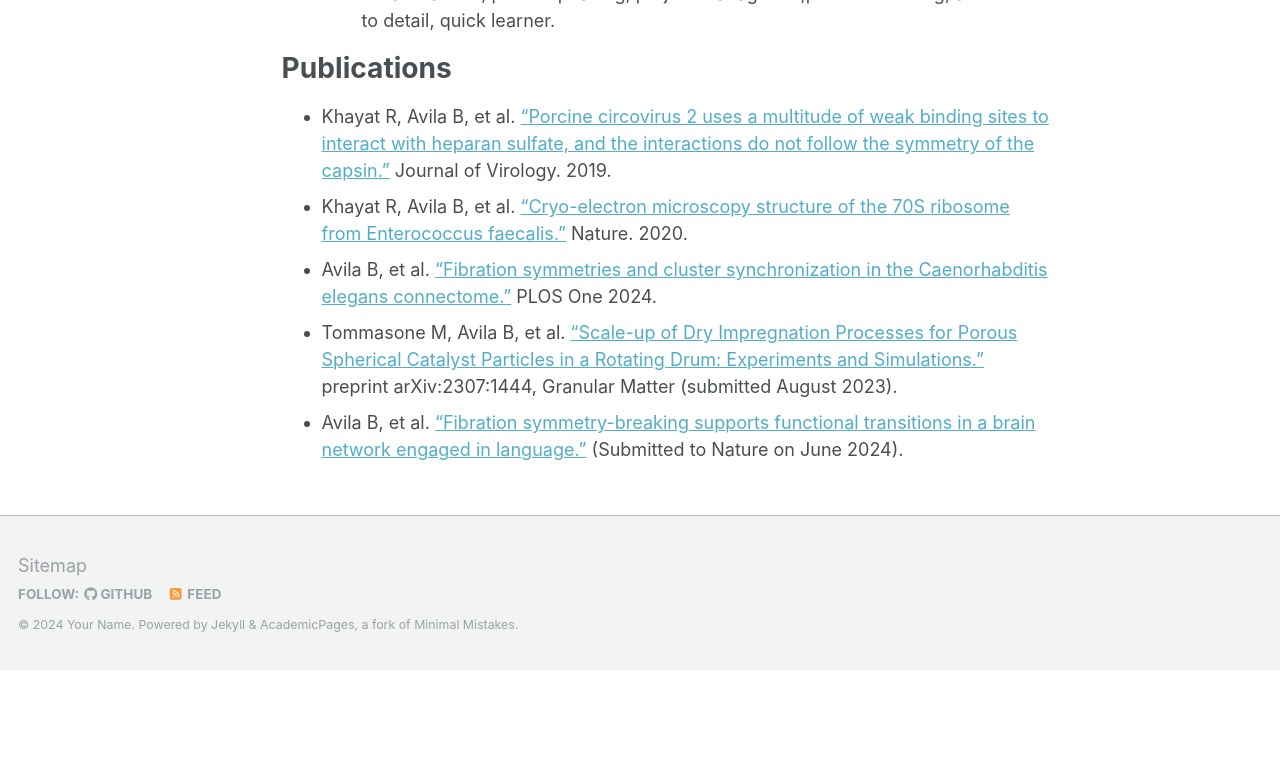
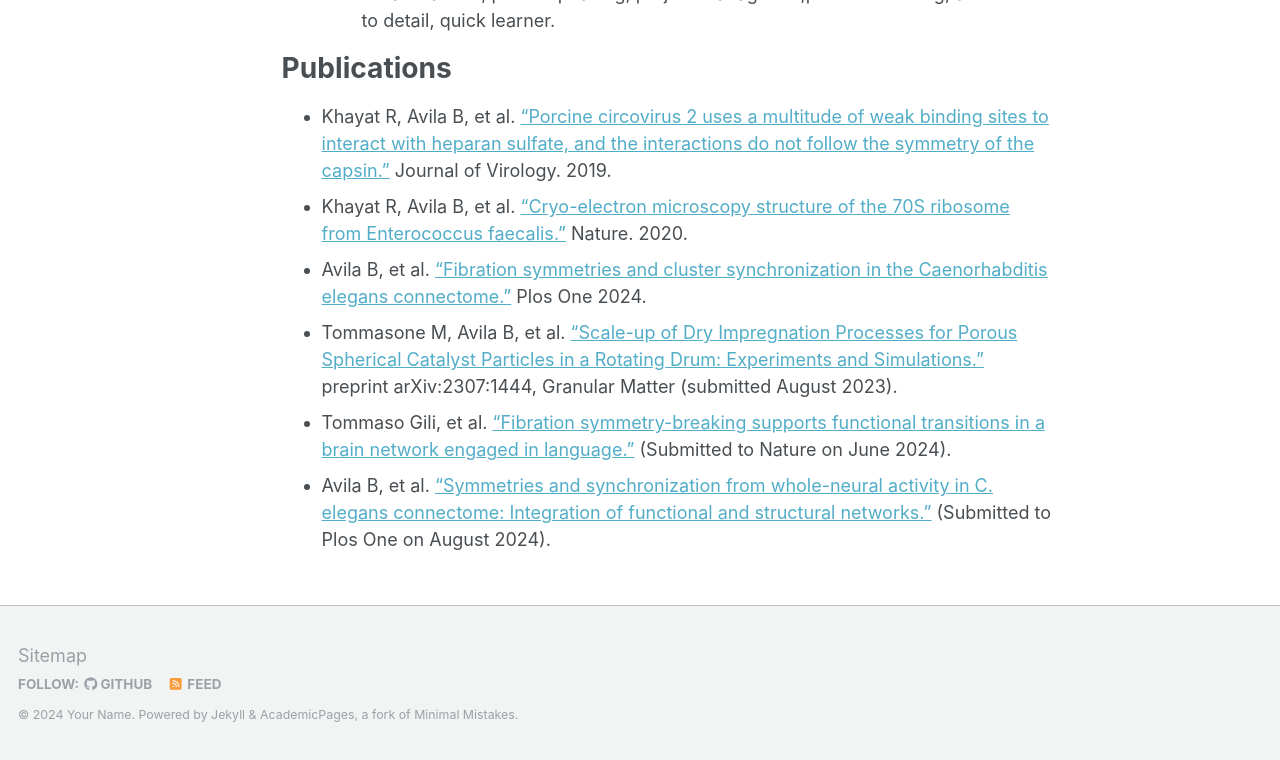
Before and after one commit to kryogenica/CV, a Jekyll site: the page built from _pages/about.md, in a window 1280 px wide and 900 px high, scrolled down 2725 px, cut to the strip 140-900 px from the top of the window. Built offline with Jekyll 4.4.1, drawn with Linux system fonts in a browser that asks for light colours; before the commit the page ends 3535 px from its top, so only the background shows below that.

Commit message:
Update about.md

```diff
--- a/_pages/about.md
+++ b/_pages/about.md
@@ -67,7 +67,8 @@ Publications
 ======
 * Khayat R, Avila B, et al. [“Porcine circovirus 2 uses a multitude of weak binding sites to interact with heparan sulfate, and the interactions do not follow the symmetry of the capsin.”](https://jvi.asm.org/content/93/6/e02222-18)  Journal of Virology. 2019.
 * Khayat R, Avila B, et al. [“Cryo-electron microscopy structure of the 70S ribosome from Enterococcus faecalis.”](https://www.nature.com/articles/s41598-020-73199-6) Nature. 2020.
-* Avila B, et al. [“Fibration symmetries and cluster synchronization in the Caenorhabditis elegans connectome.”](https://arxiv.org/abs/2305.19367) PLOS One 2024.
+* Avila B, et al. [“Fibration symmetries and cluster synchronization in the Caenorhabditis elegans connectome.”](https://arxiv.org/abs/2305.19367) Plos One 2024.
 * Tommasone M, Avila B, et al. [“Scale-up of Dry Impregnation Processes for Porous Spherical Catalyst Particles in a Rotating Drum:
 Experiments and Simulations.”](https://arxiv.org/abs/2307.14444) preprint arXiv:2307:1444, Granular Matter (submitted August 2023).
-* Avila B, et al. [“Fibration symmetry-breaking supports functional transitions in a brain network engaged in language.”](https://www.researchsquare.com/article/rs-4409330/v1) (Submitted to  Nature on June 2024).
+* Tommaso Gili, et al. [“Fibration symmetry-breaking supports functional transitions in a brain network engaged in language.”](https://www.researchsquare.com/article/rs-4409330/v1) (Submitted to Nature on June 2024).
+* Avila B, et al. [“Symmetries and synchronization from whole-neural activity in C. elegans connectome: Integration of functional and structural networks.”](https://arxiv.org/abs/2409.02682) (Submitted to Plos One on August 2024).
```
